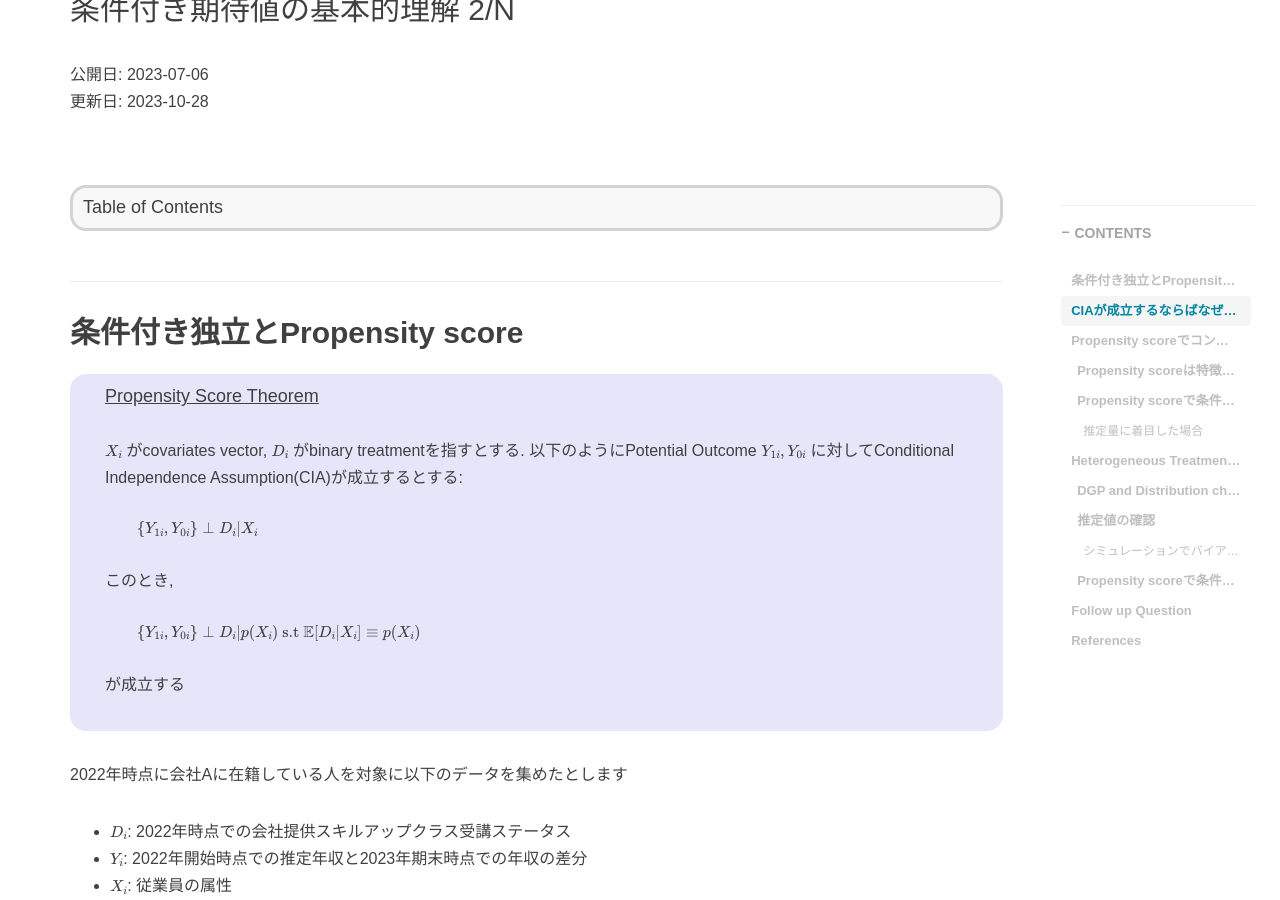
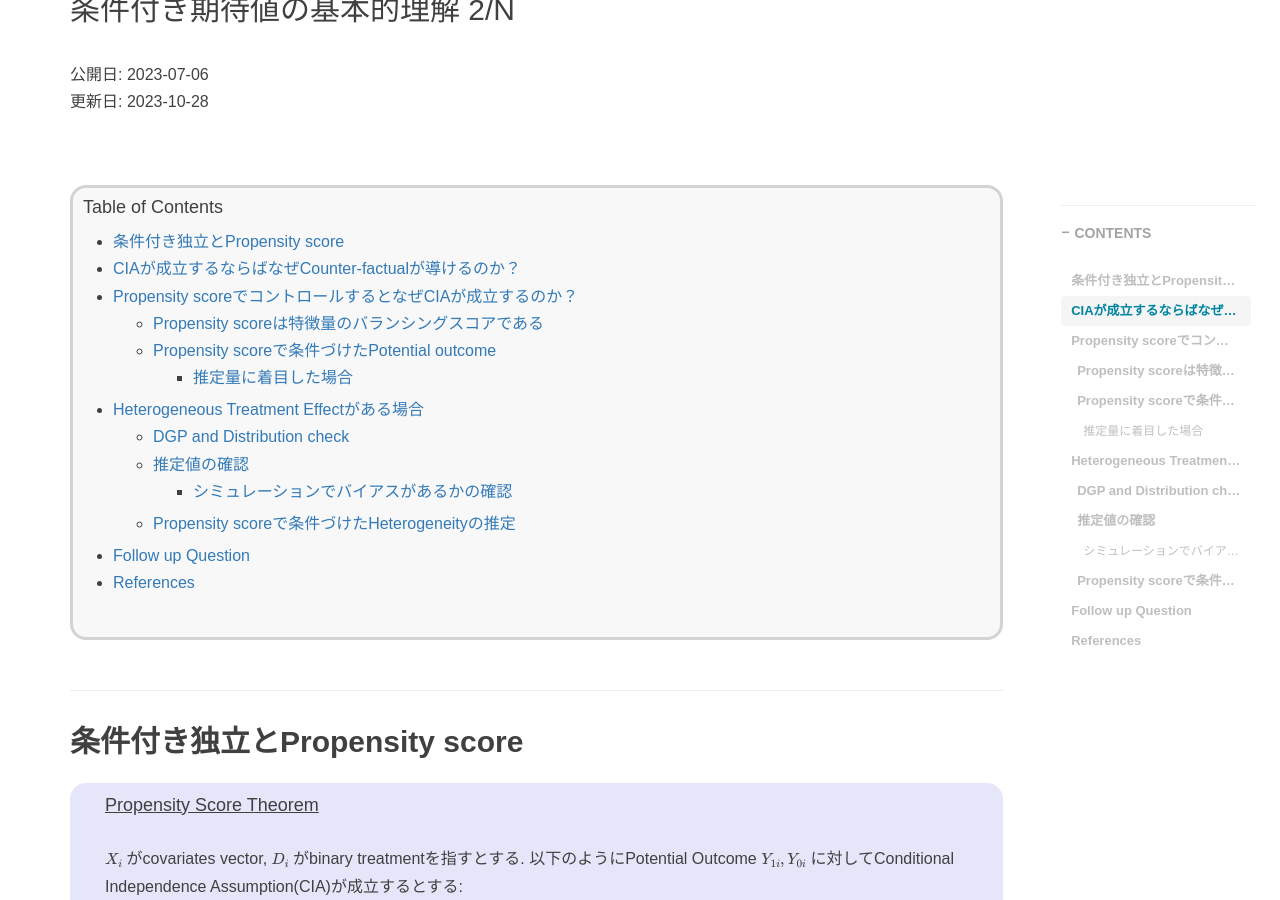
Before and after one commit to RyoNakagami/RyoNakagami.github.io, a Jekyll site: the page built from _posts/2023-07-06-propensity-score-conditional-independence.md, in a window 1280 px wide and 900 px high, scrolled down 285 px. Built offline with Jekyll 4.4.1, drawn with Linux system fonts in a browser that asks for light colours; comment, search, counter and statistics services are not loaded.

Commit message:
fix doctoc 20230705

```diff
--- a/_posts/2023-07-06-propensity-score-conditional-independence.md
+++ b/_posts/2023-07-06-propensity-score-conditional-independence.md
@@ -19,8 +19,24 @@ tags:
 
 <p class="h4">&nbsp;&nbsp;Table of Contents</p>
 
-<!-- START doctoc -->
-<!-- END doctoc -->
+<!-- START doctoc generated TOC please keep comment here to allow auto update -->
+<!-- DON'T EDIT THIS SECTION, INSTEAD RE-RUN doctoc TO UPDATE -->
+
+- [条件付き独立とPropensity score](#%E6%9D%A1%E4%BB%B6%E4%BB%98%E3%81%8D%E7%8B%AC%E7%AB%8B%E3%81%A8propensity-score)
+- [CIAが成立するならばなぜCounter-factualが導けるのか？](#cia%E3%81%8C%E6%88%90%E7%AB%8B%E3%81%99%E3%82%8B%E3%81%AA%E3%82%89%E3%81%B0%E3%81%AA%E3%81%9Ccounter-factual%E3%81%8C%E5%B0%8E%E3%81%91%E3%82%8B%E3%81%AE%E3%81%8B)
+- [Propensity scoreでコントロールするとなぜCIAが成立するのか？](#propensity-score%E3%81%A7%E3%82%B3%E3%83%B3%E3%83%88%E3%83%AD%E3%83%BC%E3%83%AB%E3%81%99%E3%82%8B%E3%81%A8%E3%81%AA%E3%81%9Ccia%E3%81%8C%E6%88%90%E7%AB%8B%E3%81%99%E3%82%8B%E3%81%AE%E3%81%8B)
+  - [Propensity scoreは特徴量のバランシングスコアである](#propensity-score%E3%81%AF%E7%89%B9%E5%BE%B4%E9%87%8F%E3%81%AE%E3%83%90%E3%83%A9%E3%83%B3%E3%82%B7%E3%83%B3%E3%82%B0%E3%82%B9%E3%82%B3%E3%82%A2%E3%81%A7%E3%81%82%E3%82%8B)
+  - [Propensity scoreで条件づけたPotential outcome](#propensity-score%E3%81%A7%E6%9D%A1%E4%BB%B6%E3%81%A5%E3%81%91%E3%81%9Fpotential-outcome)
+    - [推定量に着目した場合](#%E6%8E%A8%E5%AE%9A%E9%87%8F%E3%81%AB%E7%9D%80%E7%9B%AE%E3%81%97%E3%81%9F%E5%A0%B4%E5%90%88)
+- [Heterogeneous Treatment Effectがある場合](#heterogeneous-treatment-effect%E3%81%8C%E3%81%82%E3%82%8B%E5%A0%B4%E5%90%88)
+  - [DGP and Distribution check](#dgp-and-distribution-check)
+  - [推定値の確認](#%E6%8E%A8%E5%AE%9A%E5%80%A4%E3%81%AE%E7%A2%BA%E8%AA%8D)
+    - [シミュレーションでバイアスがあるかの確認](#%E3%82%B7%E3%83%9F%E3%83%A5%E3%83%AC%E3%83%BC%E3%82%B7%E3%83%A7%E3%83%B3%E3%81%A7%E3%83%90%E3%82%A4%E3%82%A2%E3%82%B9%E3%81%8C%E3%81%82%E3%82%8B%E3%81%8B%E3%81%AE%E7%A2%BA%E8%AA%8D)
+  - [Propensity scoreで条件づけたHeterogeneityの推定](#propensity-score%E3%81%A7%E6%9D%A1%E4%BB%B6%E3%81%A5%E3%81%91%E3%81%9Fheterogeneity%E3%81%AE%E6%8E%A8%E5%AE%9A)
+- [Follow up Question](#follow-up-question)
+- [References](#references)
+
+<!-- END doctoc generated TOC please keep comment here to allow auto update -->
 
 
 </div>
```
